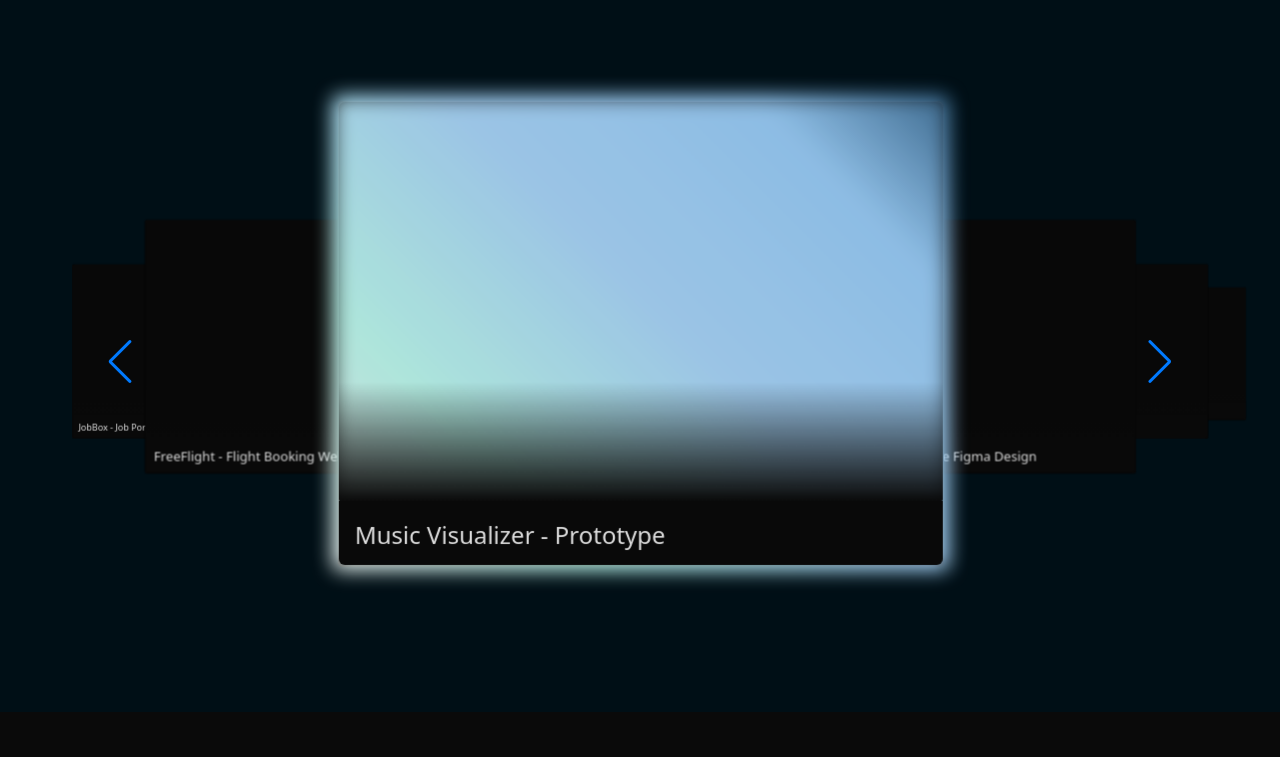
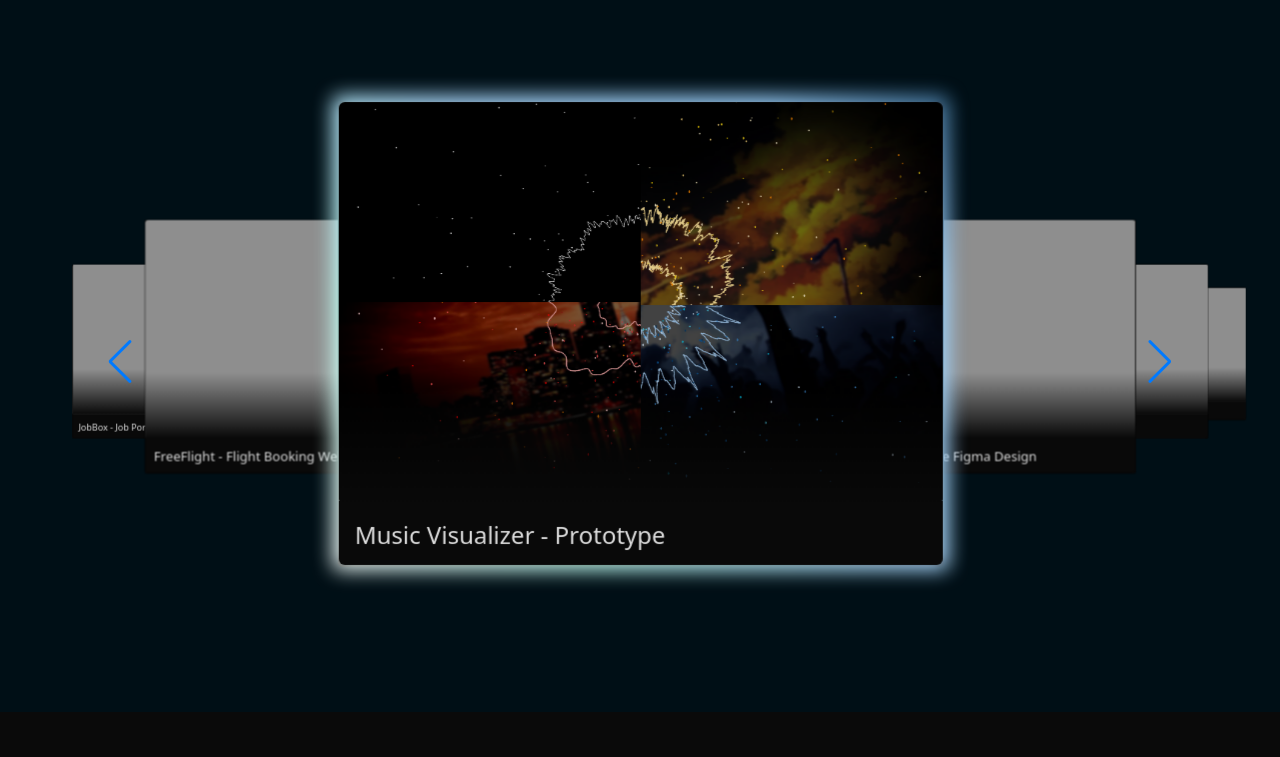
Before and after one commit to HDSamO/MyPortfolioWeb, a plain HTML site: page index.html in a window 1280 px wide. Shown: the part 3373-4130 px from the top of the page. Drawn offline with nearby package versions, Linux system fonts and the light colour scheme; the site is published under a folder, as on GitHub Pages, so addresses that start at the root find nothing; a script that the page names is missing.

Commit message:
fixed css project url"

```diff
--- a/assets/css/style.css
+++ b/assets/css/style.css
@@ -651,7 +651,7 @@ div::selection {
       rgba(0, 0, 0, 0.1) 70%,
       #090909 100%
     ),
-    url("/assets/images/projects/musicVisualizer/cover.png");
+    url("../images/projects/musicVisualizer/cover.png");
   background-position: center;
   background-size: cover;
 }
@@ -664,7 +664,7 @@ div::selection {
       rgba(0, 0, 0, 0.1) 70%,
       #090909 100%
     ),
-    url("/assets/images/projects/figma/cashFlow.png");
+    url("../images/projects/figma/cashFlow.png");
   background-position: center;
   background-size: cover;
 }
@@ -677,7 +677,7 @@ div::selection {
       rgba(0, 0, 0, 0.1) 70%,
       #090909 100%
     ),
-    url("/assets/images/projects/yuuki/main.png");
+    url("../images/projects/yuuki/main.png");
   background-position: center;
   background-size: cover;
 }
@@ -690,7 +690,7 @@ div::selection {
       rgba(0, 0, 0, 0.1) 70%,
       #090909 100%
     ),
-    url("/assets/images/projects/eCommerce/springboot.png");
+    url("../images/projects/eCommerce/springboot.png");
   background-position: center;
   background-size: cover;
 }
@@ -702,7 +702,7 @@ div::selection {
       rgba(0, 0, 0, 0.1) 70%,
       #090909 100%
     ),
-    url("/assets/images/projects/jobBox/main.png");
+    url("../images/projects/jobBox/main.png");
   background-position: center;
   background-size: cover;
 }
@@ -715,7 +715,7 @@ div::selection {
       rgba(0, 0, 0, 0.1) 70%,
       #090909 100%
     ),
-    url("/assets/images/projects/FreeFlight/main.png");
+    url("../images/projects/FreeFlight/main.png");
   background-position: center;
   background-size: cover;
 }
```
